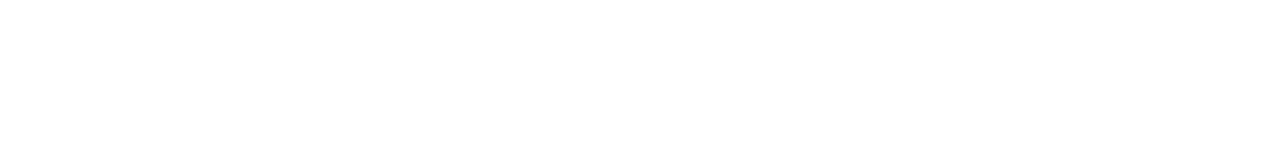
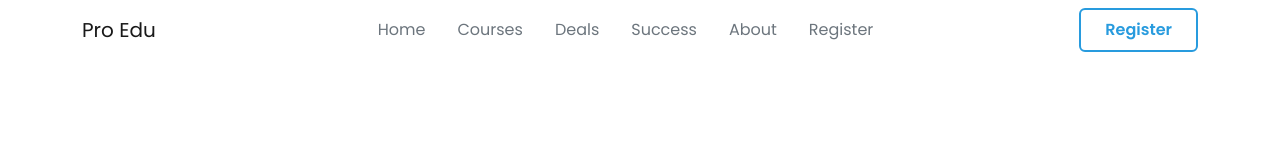
Before and after one commit to rasel-mahmud-dev/Pro-Edu-bootstrap, a plain HTML site: page index.html in a window 1280 px wide. Drawn offline with nearby package versions, Linux system fonts and the light colour scheme.

Commit message:
added navigation and custom primary color

```diff
--- a/css/style.css
+++ b/css/style.css
@@ -0,0 +1,32 @@
+body {
+    font-family: "Poppins" !important;
+}
+
+/* css global variable */
+
+:root {
+    --primary-color: #289BDE;
+}
+
+/* custom utility classes */
+.bg-brand {
+    background-color: var(--primary-color)
+}
+
+.text-brand {
+    color: var(--primary-color)
+}
+
+.border-brand {
+    border-color: var(--primary-color);
+}
+
+.btn-outline-brand {
+    border: 2px solid var(--primary-color);
+    transition: all .3s ease;
+}
+
+.btn-outline-brand:hover {
+    background-color: var(--primary-color) !important;
+    color: white !important
+}
--- a/index.html
+++ b/index.html
@@ -29,13 +29,57 @@
 
 <body>
 
+    <!-- navigation start  -->
+    <header>
+        <nav class="navbar navbar-expand-md">
+            <div class="container">
+
+                <!-- <div class="d-flex justify-content-between align-items-center w-100"> -->
+                <a class="navbar-brand" href="#">Pro Edu</a>
+                <button class="navbar-toggler" type="button" data-bs-toggle="collapse"
+                    data-bs-target="#navbarSupportedContent" aria-controls="navbarSupportedContent"
+                    aria-expanded="false" aria-label="Toggle navigation">
+                    <span class="navbar-toggler-icon"></span>
+                </button>
+
+                <div class="collapse navbar-collapse " id="navbarSupportedContent">
+                    <ul class="navbar-nav me-auto m-md-auto mb-2 mb-lg-0 ">
+                        <li class="nav-item mx-2">
+                            <a class="nav-link active text-secondary" aria-current="page" href="#">Home</a>
+                        </li>
+                        <li class="nav-item mx-2">
+                            <a class="nav-link text-secondary" href="#">Courses</a>
+                        </li>
+                        <li class="nav-item mx-2">
+                            <a class="nav-link text-secondary" href="#">Deals</a>
+                        </li>
+                        <li class="nav-item mx-2">
+                            <a class="nav-link text-secondary" href="#">Success</a>
+                        </li>
+                        <li class="nav-item mx-2">
+                            <a class="nav-link text-secondary" href="#">About</a>
+                        </li>
+                        <li class="nav-item mx-2">
+                            <a class="nav-link text-secondary" href="#">Register</a>
+                        </li>
+                    </ul>
+                    <!-- </div> -->
+
+                </div>
+                <button
+                    class="btn-outline-brand py-2 px-4 text-brand bg-transparent rounded fw-semibold d-md-block d-none">Register</button>
+            </div>
+        </nav>
+    </header>
+    <!-- navigation end  -->
+
 
 
 
     <!-- bootstrap script tag -->
     <script src="https://cdn.jsdelivr.net/npm/bootstrap@5.2.0/dist/js/bootstrap.bundle.min.js"
-    integrity="sha384-A3rJD856KowSb7dwlZdYEkO39Gagi7vIsF0jrRAoQmDKKtQBHUuLZ9AsSv4jD4Xa"
-    crossorigin="anonymous"></script>
+        integrity="sha384-A3rJD856KowSb7dwlZdYEkO39Gagi7vIsF0jrRAoQmDKKtQBHUuLZ9AsSv4jD4Xa"
+        crossorigin="anonymous"></script>
 
 </body>
 
```
